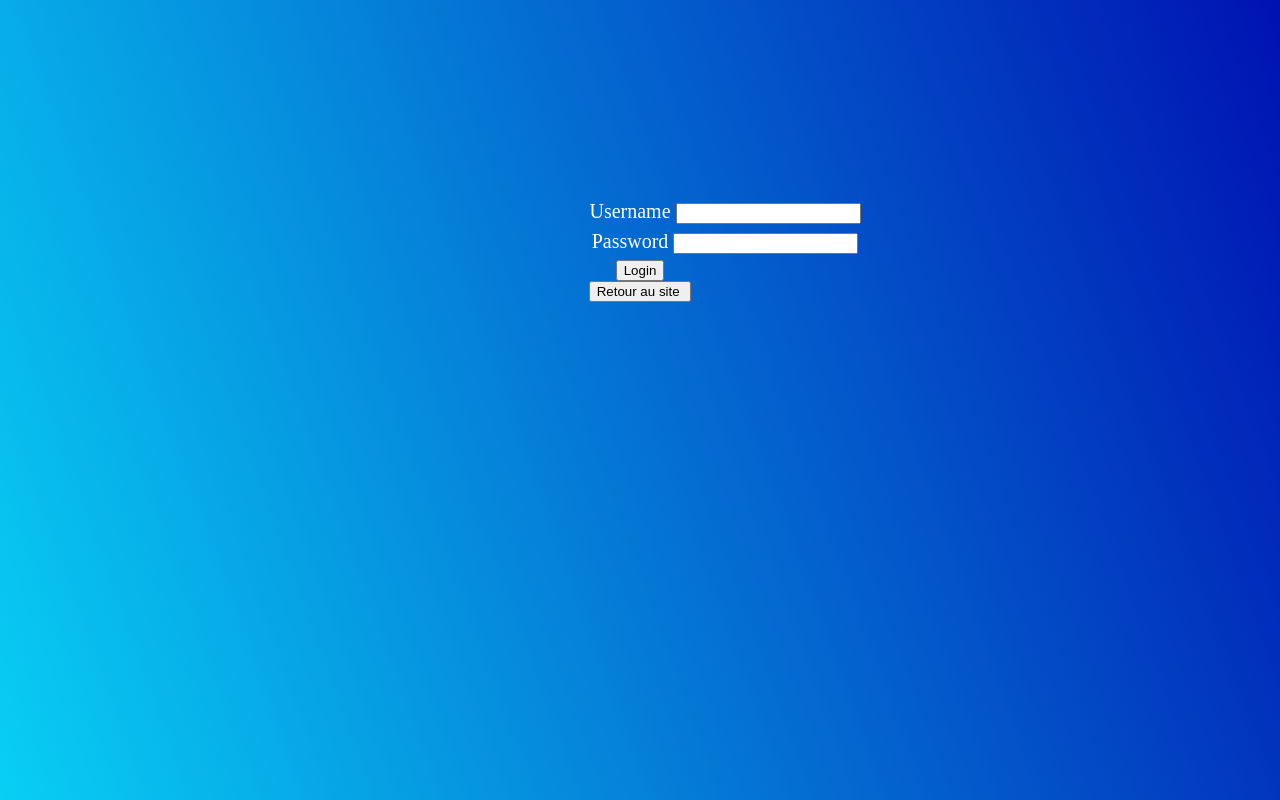
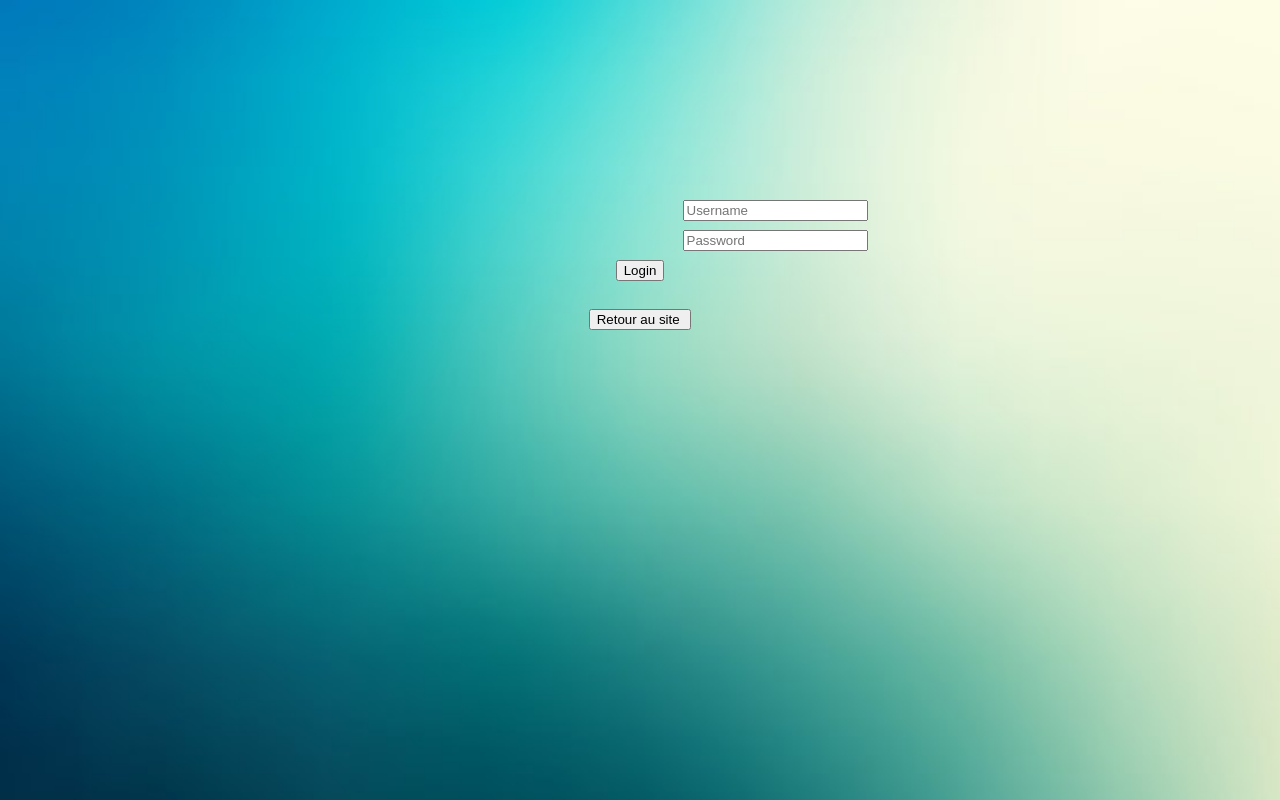
Before and after one commit to Babouche007/Zelanders-GottaGoHack-1, a PHP site: page /pages/login.php in a window 1280 px wide. Run offline with PHP 8.4, Linux system fonts and the light colour scheme.

Commit message:
added background + fix case login/register

```diff
--- a/css/Accueil.css
+++ b/css/Accueil.css
@@ -4,7 +4,7 @@
     position: relative;
     justify-content: space-between;
     align-items: center;
-    background-color: cadetblue;
+    background-color: #0279bb;
 }
 
 .titre {
@@ -44,7 +44,9 @@ body {
     font-size: 25px;
     color: black;
     text-align: center;
-    background: linear-gradient(70deg, #08CFF4, #0012B2);
+    background-image: url("../res/img/fond2.png");
+    background-repeat: no-repeat;
+    background-size: cover;
     /*background: linear-gradient(70deg, #08CFF4, #0012B2);*/
 }
 #search {
@@ -62,7 +64,7 @@ body {
     font-size: 20px;
     width: 450px;
     height: 30px;
-    margin-left: 500px;
+    margin-left: 550px;
     /*justify-content: normal;*/
 }
 .form-element label{
@@ -111,3 +113,25 @@ footer {
     align-items: center;
 
 }*/
+
+/*.blur {
+    position: absolute;
+    z-index: -1;
+    left: 0;
+    right: 0;
+    top: 0;
+    bottom: 0;
+    background-image: url("../res/img/fond1.jpg");
+    background-size:cover;
+    -webkit-filter: blur(3px);
+    -moz-filter: blur(3px);
+    -o-filter: blur(3px);
+    -ms-filter: blur(3px);
+    filter: blur(3px);
+    }
+.content
+{
+    position: relative;
+    z-index: 2;
+    color: #fff;
+}*/
--- a/pages/login.php
+++ b/pages/login.php
@@ -2,15 +2,13 @@
 <link href="..\css\Accueil.css" rel="stylesheet" type="text/css"/>
     <div class="box">
         <div class="form-element">
-            <label>Username</label>
-            <input type="text" name="username" pattern="[a-zA-Z0-9]+" required />
+            <input type="text" name="username" pattern="[a-zA-Z0-9]+"  placeholder="Username" required />
         </div>
         <div class="form-element">
-            <label>Password</label>
-            <input type="password" name="password" required />
+            <input type="password" name="password" placeholder="Password" required />
         </div>
         <button type="submit" name="login" value="login">Login</button>
-        <form> </br><input type="button" onclick="location.href='../index.php';" value="Retour au site "/></form>
+        <form> </br></br><input type="button" onclick="location.href='../index.php';" value="Retour au site "/></form>
     </div>
 </form>
 
```
Also changed, not shown: index.php (+4 -3 lines), pages/register.php (+8 -7 lines), res/img/fond2.png (added).
